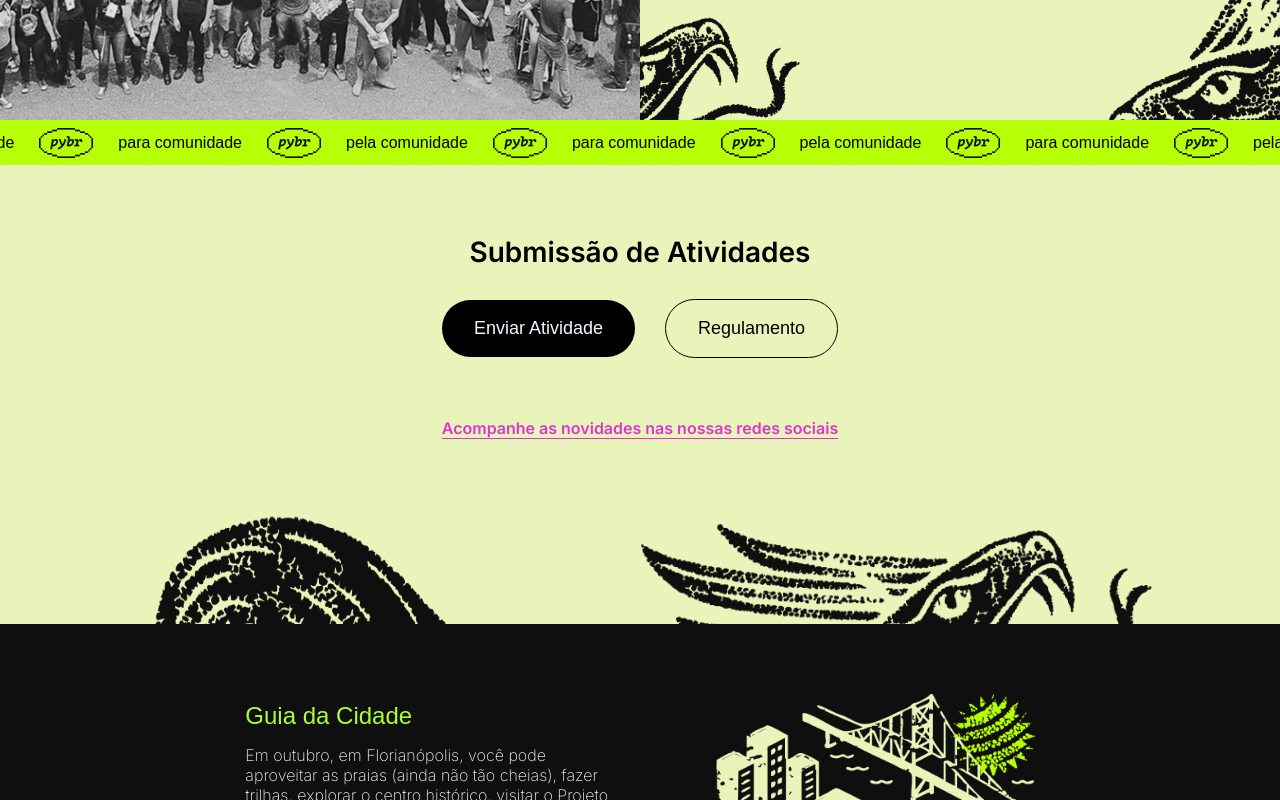
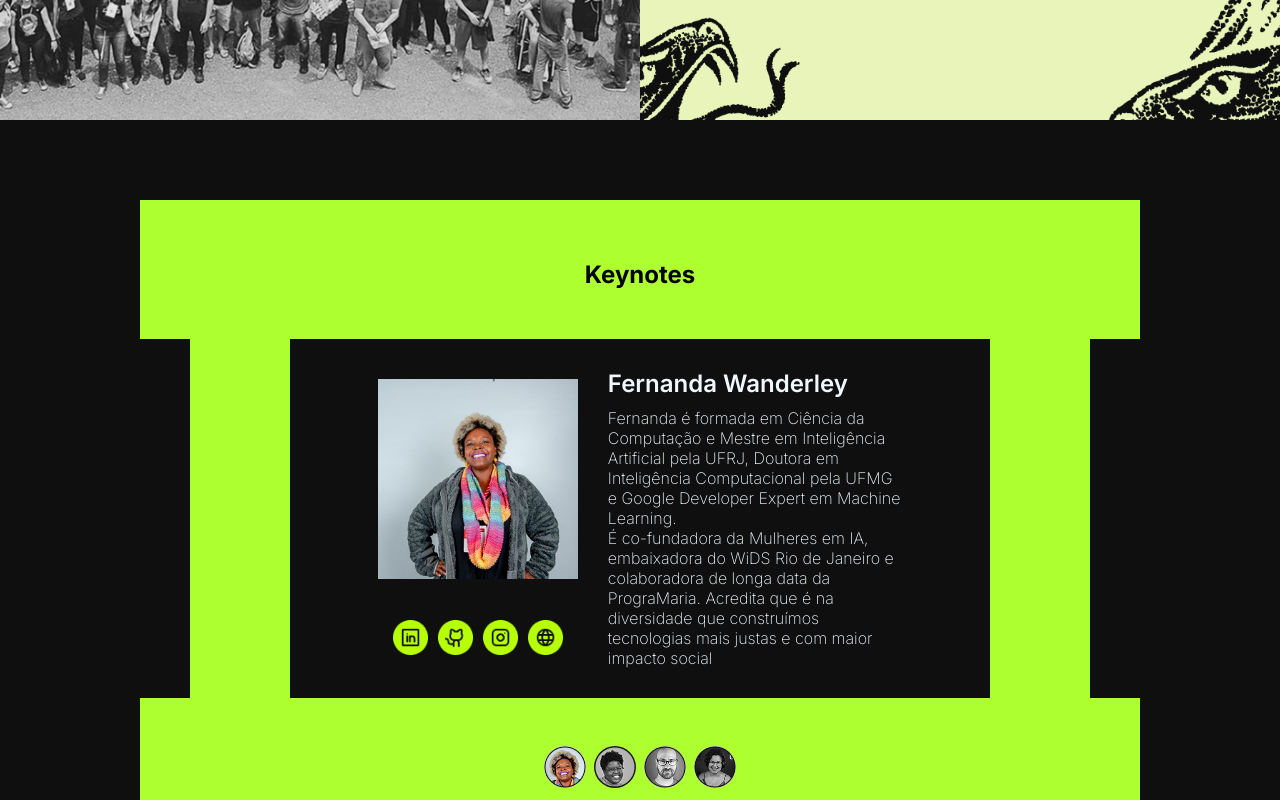
Before and after one commit to pythonbrasil/pybr2026-site, a React (Vite) app: page / in a window 1280 px wide. Shown: the part 1220-2020 px from the top of the page. Built offline with nearby package versions, Linux system fonts and the light colour scheme; a web font is replaced by a local one.

Commit message:
add: renovando carrossel

```diff
--- /dev/null
+++ b/src/feature/KeynoteCarroussel/KeynoteCarroussel.css
@@ -0,0 +1,192 @@
+.Home_Section3 {
+    font-family: "Inter", sans-serif;
+    display: flex;
+    flex-direction: column;
+    align-items: center;
+    justify-content: center;
+
+    width: 100%;
+
+    /* border: 2px red solid; */
+
+    background-color: #0f0f0f;
+}
+
+.Home_Section3_carrossel_keynotes {
+    display: flex;
+    flex-direction: column;
+    align-items: center;
+    justify-content: center;
+    gap: 30px;
+    margin: 80px;
+    padding: 40px 0px;
+
+    background-color: greenyellow;
+    width: 80%;
+    max-width: 1000px;
+
+    & h4 {
+        margin: 20px 0px;
+        font-size: 24px;
+    }
+}
+
+.Home_Sectine3_carrossel_card_keynote {
+    display: flex;
+    flex-direction: row;
+    align-items: center;
+    justify-content: center;
+    gap: 30px;
+    padding: 20px;
+
+    background-color: #0f0f0f;
+    padding: 30px 50px;
+    height: auto;
+    width: 90%;
+    max-width: 700px;
+}
+
+.Home_Section3_carrossel_card_keynote_parte_esquerda {
+    display: flex;
+    flex-direction: column;
+    align-items: center;
+    justify-content: space-between;
+    min-height: 280px;
+    height: 280px;
+    /* border: 2px red solid; */
+
+    & li {
+        display: flex;
+        flex-direction: row;
+        align-items: center;
+        justify-content: center;
+        gap: 10px;
+
+        & img {
+            width: 35px;
+        }
+    }
+
+    & img {
+        width: 200px;
+    }
+}
+
+.Home_Section3_carrossel_card_keynote_parte_direita {
+    display: flex;
+    flex-direction: column;
+    align-items: start;
+    justify-content: space-between;
+    text-align: left;
+    min-height: 280px;
+    height: auto;
+    /* border: 2px red solid; */
+
+    color: aliceblue;
+
+    & h4 {
+        margin: 0px 0px 10px 0px;
+        font-weight: 600;
+    }
+
+    & p {
+        font-weight: 200;
+        width: 23vw;
+        max-width: 330px;
+    }
+}
+
+.Home_Section3_carrossel_foto_selecao_keynote {
+    display: flex;
+    flex-wrap: wrap;
+    align-items: center;
+    justify-content: center;
+    gap: 10px;
+    margin: 20px 0px;
+}
+
+@media (max-width : 1000px) {
+    .Home_Section3_carrossel_keynotes {
+        gap: 20px;
+        margin: 80px;
+        padding: 25px 0px;
+        width: 90%;
+    }
+
+    .Home_Sectine3_carrossel_card_keynote {
+        flex-direction: column;
+        gap: 25px;
+        padding: 18px 18px 5px 18px;
+        height: auto;
+        width: 70%;
+        max-width: 335px;
+    }
+
+    .Home_Section3_carrossel_card_keynote_parte_esquerda {
+        display: flex;
+        flex-direction: column;
+        align-items: center;
+        justify-content: space-between;
+        min-height: auto;
+        height: auto;
+        gap: 20px;
+
+        & li {
+            display: flex;
+            flex-direction: row;
+            align-items: center;
+            justify-content: center;
+            gap: 10px;
+        }
+
+        & img {
+            width: 100%;
+        }
+    }
+
+    .Home_Section3_carrossel_card_keynote_parte_direita {
+        display: flex;
+        flex-direction: column;
+        align-items: start;
+        justify-content: space-between;
+        text-align: left;
+        min-height: 280px;
+        height: auto;
+        /* border: 2px red solid; */
+
+        color: aliceblue;
+
+        & h4 {
+            margin: 0px 0px 20px 0px;
+            font-weight: 600;
+            font-size: 16px;
+        }
+
+        & p {
+            font-size: 14px;
+            font-weight: 200;
+            width: 90%;
+            max-width: 330px;
+            margin-bottom: 13px;
+        }
+    }
+}
+
+@media (max-width : 330px) {
+    .Home_Section3_carrossel_card_keynote_parte_esquerda {
+        gap: 12px;
+
+        & li {
+            gap: 7px;
+
+            & img {
+                width: 20px;
+                height: auto;
+            }
+        }
+
+        & img {
+            width: 80%;
+        }
+    }
+}
--- /dev/null
+++ b/src/feature/KeynoteCarroussel/KeynoteCarroussel.tsx
@@ -0,0 +1,21 @@
+import "./KeynoteCarroussel.css"
+import key_dot_1 from "/img/page/home/section3/key_dot_1.png"
+import key_dot_2 from "/img/page/home/section3/key_dot_2.png"
+import key_dot_3 from "/img/page/home/section3/key_dot_3.png"
+import key_dot_4 from "/img/page/home/section3/key_dot_4.png"
+import SimpleSwiper from "../../components/SimpleSwiper"
+import Slide from "../../components/slide"
+
+export function KeynoteCarroussel() {
+    return(<>
+        <section className="Home_Section3" id="KEYNOTES">
+            <div className="Home_Section3_carrossel_keynotes">
+                <h4>Keynotes</h4>
+                <SimpleSwiper
+                    slides={[<Slide />, <Slide />, <Slide />, <Slide />]}
+                    dots={[key_dot_1, key_dot_2, key_dot_3, key_dot_4]}
+                />
+            </div>
+        </section>
+    </>)
+}
--- /dev/null
+++ b/src/feature/KeynoteCarroussel/index.ts
@@ -0,0 +1 @@
+export { KeynoteCarroussel } from "./KeynoteCarroussel";
--- a/src/pages/home/Home.tsx
+++ b/src/pages/home/Home.tsx
@@ -1,17 +1,17 @@
 import Home_Section1 from "./section/Home.Section1"
 import Home_Section2 from "./section/Home.Section2"
-import Home_Section3 from "./section/Home.Section3"
 import Home_Section4 from "./section/Home.Section4"
 import Home_Section5 from "./section/Home.Section5"
 import Home_Section6 from "./section/Home.Section6"
 import Home_Section7 from "./section/Home.Section7"
 import Carrossel from "../../components/Carrossel"
+import { KeynoteCarroussel } from "../../feature/KeynoteCarroussel"
 
 export default function Home() {
     return(<>
         <Home_Section1/>
         <Home_Section2/>
-        {/* <Home_Section3/> */}
+        <KeynoteCarroussel/>
         <Carrossel/>
         <Home_Section4/>
         <Home_Section5/>
```
